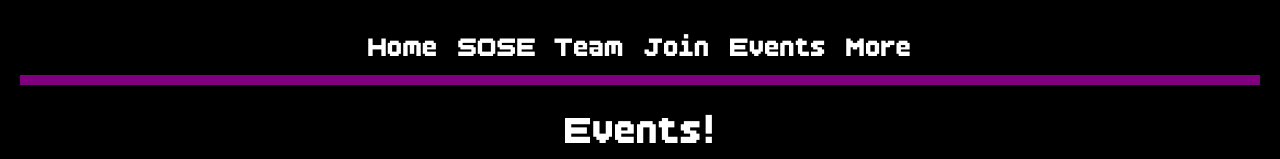
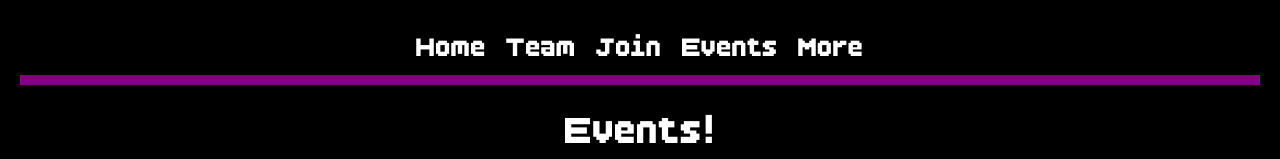
Before and after one commit to Csimmons117/hackathon-sose-2025, a plain HTML site: page folders/soseEvents.html in a window 1280 px wide. Shown: the top 159 px of the page. Drawn offline with Linux system fonts and the light colour scheme.

Commit message:
removing "SOSE" from navbar on each page

```diff
--- a/folders/soseEvents.html
+++ b/folders/soseEvents.html
@@ -7,7 +7,7 @@
 	<nav>
     <ul>
         <li><a href="../index.html">Home</a></li>
-        <li><a href="./soseTeam.html">SOSE Team</a></li>
+        <li><a href="./soseTeam.html">Team</a></li>
         <li><a href="./soseJoin.html">Join</a></li>
         <li> <a href="./soseEvents.html">Events</a></li>
         <!-- Come back to this later -->
```
Also changed, not shown: folders/merch.html (+1 -1 lines), folders/soseJoin.html (+1 -1 lines), folders/soseTeam.html (+1 -1 lines), folders/tutor.html (+1 -1 lines), index.html (+1 -1 lines).
